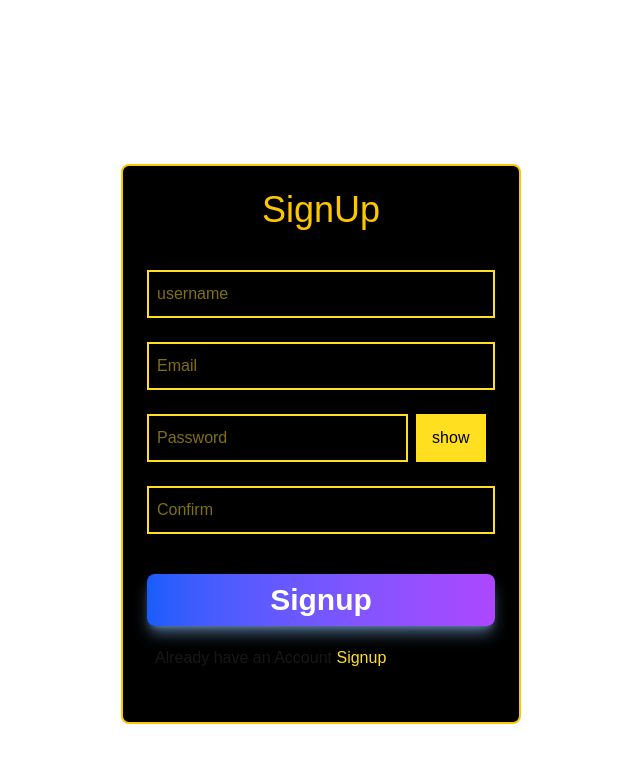
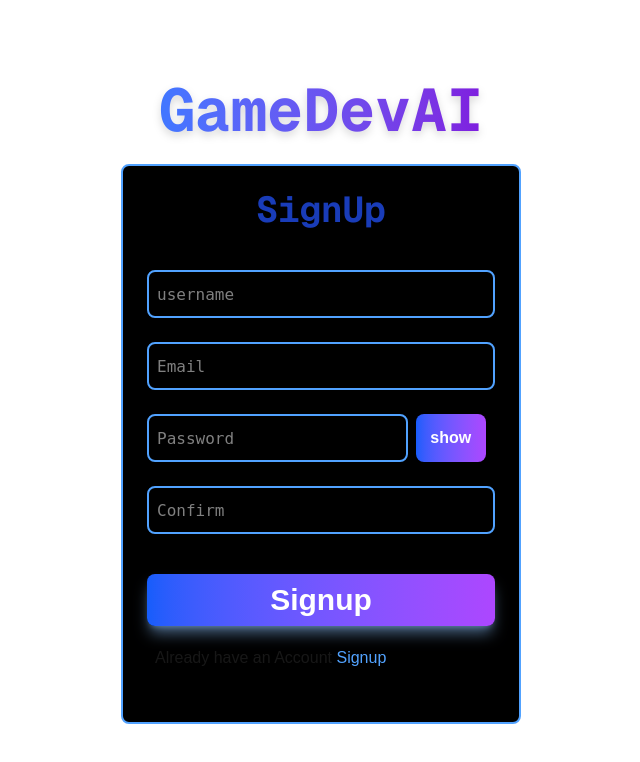
Before and after one commit to Chijioke-Mekeachi/AIGameDev, a Next.js app: page /Signup in a window 1280 px wide. Shown: the top 762 px of the page, without its empty margins (319-959 px from the left). Built offline with nearby package versions, Linux system fonts and the light colour scheme.

Commit message:
coloring

```diff
--- a/src/app/Login/page.jsx
+++ b/src/app/Login/page.jsx
@@ -1,22 +1,28 @@
 "use client";
 import { useState } from "react";
 import { Button } from "../../../pages/components/Button";
+import { useRouter } from "next/navigation";
 
 export default function Login() {
   const [showPassword, setShowPassword] = useState("password");
   const [email, setEmail] = useState("");
   const [password, setPassword] = useState("");
+  const router = useRouter();
 
   const handle_show = () => {
     setShowPassword((prev) => (prev === "password" ? "text" : "password"));
   };
 
   return (
-    <div className="md:flex flex-col grid-rows-[20px_1fr_20px] items-center justify-items-center min-h-screen p-20">
+    <div className="md:flex flex-col grid-rows-[20px_1fr_20px] items-center justify-between min-h-screen p-20">
       <div className="md:flex flex-col gap-6 font-[arial]">
-        <h1 className="font-bold text-6xl text-center bg-gradient-to-r from-blue-500 to-purple-700 bg-clip-text text-transparent font-mono drop-shadow-lg">GameDevAI</h1>
+        <h1 className="font-bold text-6xl text-center bg-gradient-to-r from-blue-500 to-purple-700 bg-clip-text text-transparent font-mono drop-shadow-lg animate-gradient animate-typewriter inline-block">
+          GameDevAI
+        </h1>
         <div className="md:flex flex-col w-100 gap-10 h-100 rounded-lg p-6 text-center bg-black border-2 border-blue-400">
-          <code className="text-blue-800 text-4xl font-weight-black font-bold">Login</code>
+          <h1 className="font-mono text-blue-800 text-4xl font-weight-black font-bold">
+            Login
+          </h1>
           <div className="md:flex flex-col gap-6 align-center">
             {/* Email */}
             <div>
@@ -52,7 +58,12 @@ export default function Login() {
 
           {/* Login + Link */}
           <div className="md:flex flex-col gap-3">
-            <Button Text="Login" onClick={() => console.log(email, password)} />
+            <Button
+              Text="Login"
+              onClick={() => {
+                router.push("/dashboard");
+              }}
+            />
             <p className="text-left p-2">
               I don't have an Account{" "}
               <a href="/Signup" className="text-blue-500">
@@ -62,6 +73,12 @@ export default function Login() {
           </div>
         </div>
       </div>
+      <div id="footer" className="flex flex-row w-full justify-between">
+        <p>&copy; 2025 by JUD-ex `Just Us Developers Extention `</p>
+        <div>
+          x, github, linked,email, website
+        </div>
+      </div>
     </div>
   );
 }
--- a/src/app/Signup/page.jsx
+++ b/src/app/Signup/page.jsx
@@ -1,6 +1,7 @@
 "use client";
 import { useState } from "react";
 import { Button } from "../../../pages/components/Button";
+import { useRouter } from "next/router";
 
 export default function Login() {
   const [show, setShow] = useState("text");
@@ -8,8 +9,10 @@ export default function Login() {
   const [password, setPassword] = useState("");
   const [email, setEmail] = useState("");
   const [username, setUsername] = useState("");
+  const router = useRouter();
   const handleShow = () => {
-    console.log("hey");
+    // console.log("hey
+    router.push("/dashboard");
   };
   function handleConfirm() {
     password;
@@ -17,9 +20,9 @@ export default function Login() {
   return (
     <div className="md:flex flex-col grid-rows-[20px_1fr_20px] items-center justify-items-center min-h-screen p-20">
       <div className="md:flex flex-col gap-6 font-[arial]">
-        <h1 className="text-white text-6xl text-center">GameDevAI</h1>
-        <div className=" md:flex flex-col w-100 gap-10  h-140 rounded-lg p-6 text-center bg-black border-2 border-yellow-400">
-          <h1 className="text-yellow-400 text-4xl font-weight-black ">
+        <h1 className="font-bold text-6xl text-center bg-gradient-to-r from-blue-500 to-purple-700 bg-clip-text text-transparent font-mono drop-shadow-lg">GameDevAI</h1>
+        <div className=" md:flex flex-col w-100 gap-10  h-140 rounded-lg p-6 text-center bg-black border-2 border-blue-400">
+          <h1 className="text-blue-800 text-4xl font-weight-black font-bold font-mono">
             SignUp
           </h1>
           <div className="md:flex  flex-col gap-6 align-center">
@@ -30,7 +33,7 @@ export default function Login() {
                 name="Username"
                 id="username"
                 placeholder="username"
-                className="text-yellow-300 border-2 border-yellow-300 w-full h-12 p-2"
+                className="rounded-lg outline-none text-white border-2 border-blue-400 w-full h-12 p-2 font-[mono]"
               />
             </div>
             <div>
@@ -40,7 +43,7 @@ export default function Login() {
                 name="Email"
                 id="email"
                 placeholder="Email"
-                className="text-yellow-300 border-2 border-yellow-300 w-full h-12 p-2"
+                className="rounded-lg outline-none text-white border-2 border-blue-400 w-full h-12 p-2 font-[mono]"
               />
             </div>
             <div className="md:flex gap-2 w-full ">
@@ -50,7 +53,7 @@ export default function Login() {
                 name="password"
                 id="password"
                 placeholder="Password"
-                className="text-yellow-300 border-2 border-yellow-300  h-12 w-full md:w-3/4 p-2"
+                className="rounded-lg outline-none text-white border-2 border-blue-400 w-full h-12 p-2 font-[mono] w-full md:w-3/4 p-2"
               />
               <button
                 onClick={() => {
@@ -60,7 +63,7 @@ export default function Login() {
                     setShow("text");
                   }
                 }}
-                className="text-black w-20 p-3  bg-yellow-300 hover:bg-red-300 w-full md:w-1/5 "
+                className="bg-gradient-to-r from-blue-600 to-purple-500 hover:from-purple-600 hover:to-blue-500 text-white font-bold p-2 rounded-lg shadow-lg transform hover:scale-105 transition duration-300 ease-in-out w-full md:w-1/5"
               >
                 show
               </button>
@@ -71,13 +74,13 @@ export default function Login() {
                 name="password"
                 id="password"
                 placeholder="Confirm"
-                className="text-yellow-300 border-2 border-yellow-300  h-12 w-full p-2"
+                className="rounded-lg outline-none text-white border-2 border-blue-400 w-full h-12 p-2 font-[mono]"
               />
             </div>
           </div>
           <div className="md:flex flex-col gap-3">
             <Button Text="Signup" onClick={handleShow} />
-            <p className="text-left p-2"> Already have an Account <a href="/Login" className="text-yellow-300">Signup</a></p>
+            <p className="text-left p-2"> Already have an Account <a href="/Login" className="text-blue-400">Signup</a></p>
           </div>
         </div>
       </div>
```
Also changed, not shown: src/app/Login/login.module.css (added).
